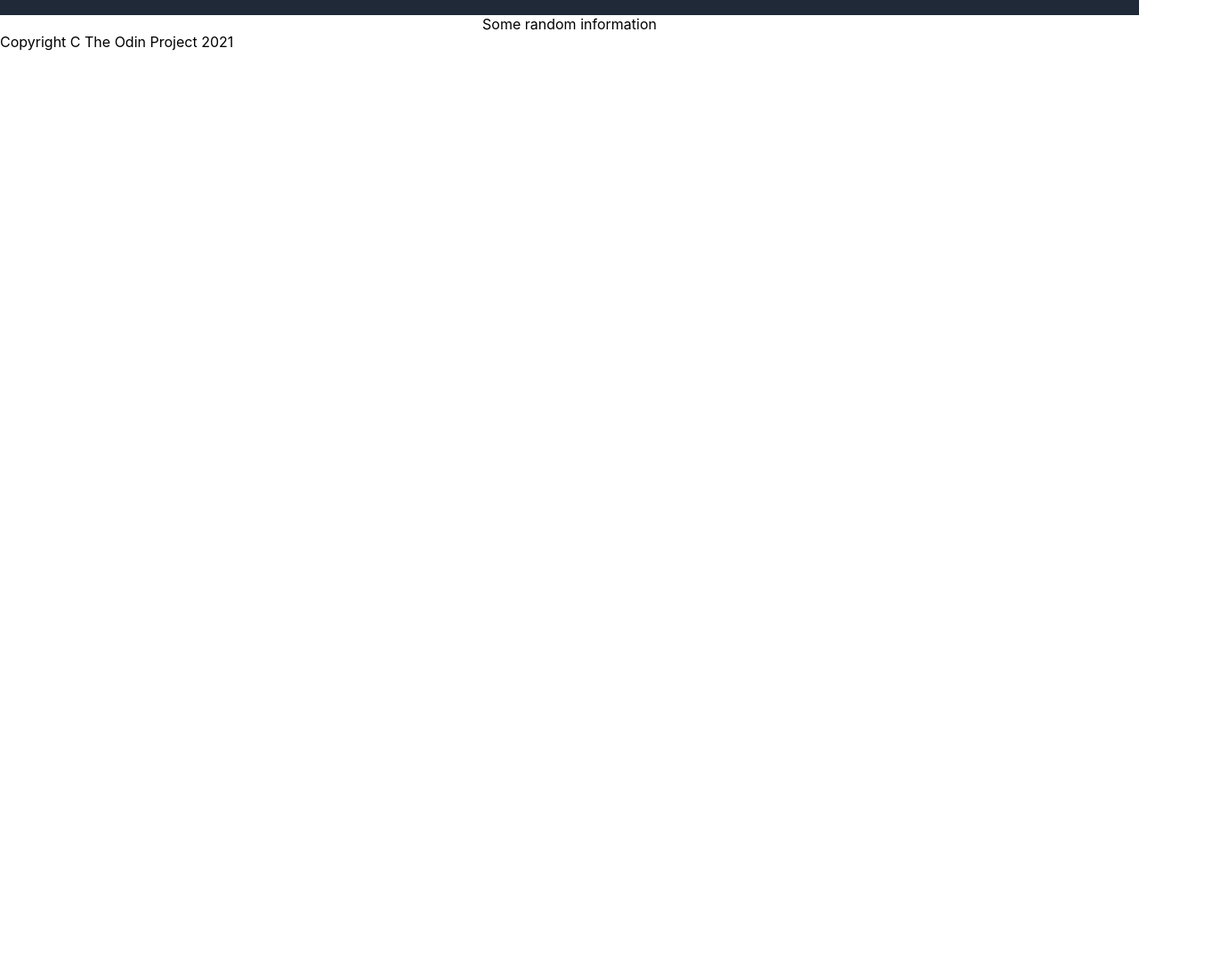
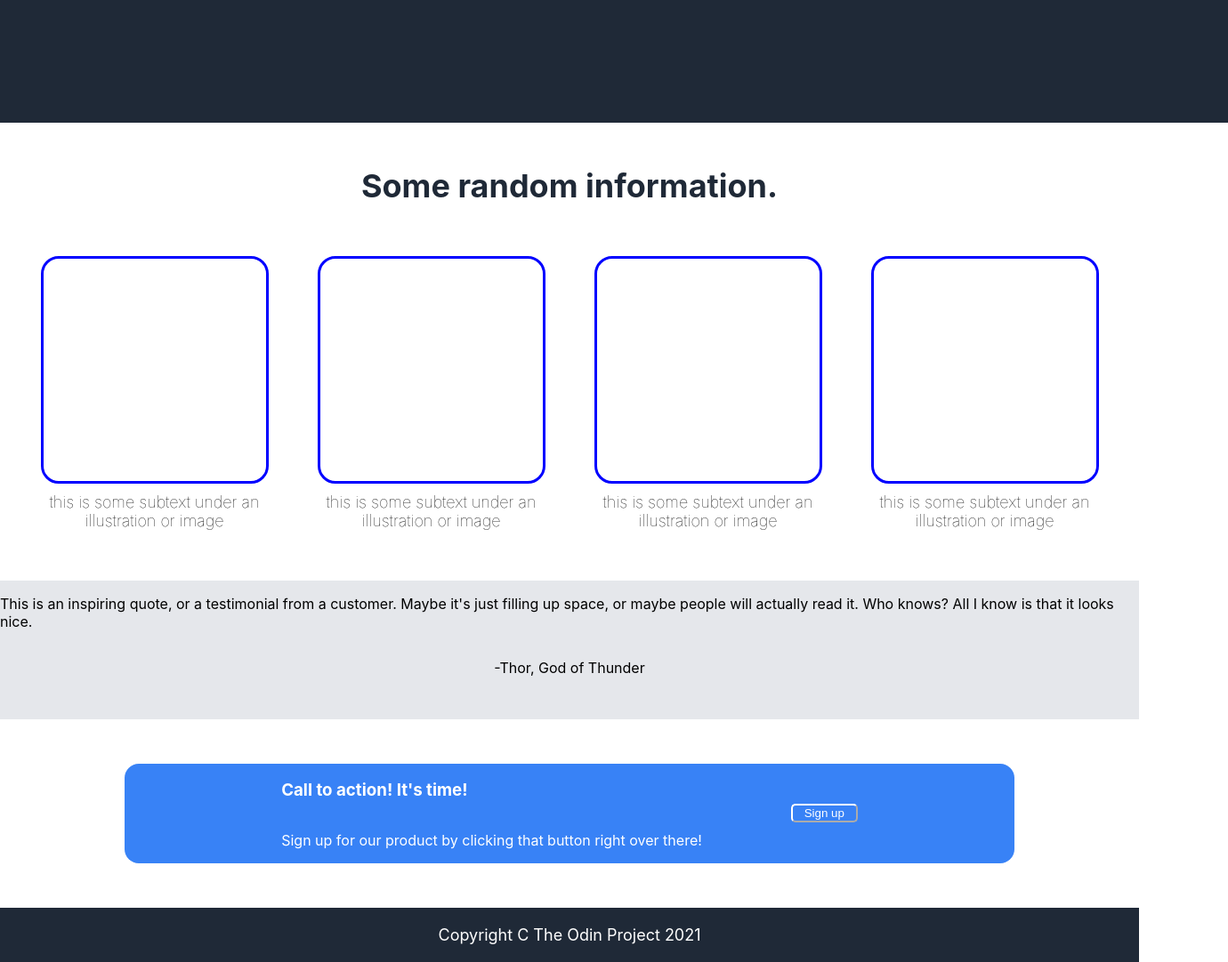
Before and after one commit to joneslee111/the-odin-project, a plain HTML site: page landing-page/index.html in a window 1280 px wide. Shown: the part 500-1582 px from the top of the page at 89% size, 1380 px wide, since content can reach past the window. Before the commit the page ends 800 px from the top, so only its background shows below. Drawn offline with Linux system fonts and the light colour scheme.

Commit message:
landing page attempted

```diff
--- a/landing-page/index.html
+++ b/landing-page/index.html
@@ -26,8 +26,8 @@
     <div class="container">
         <div class="description">
             <div class="description-left">
-                <h1>This website is awesome</h1>
-                <p>This website has some subtext that goes here under the main title.
+                <h1 class="main-header">This website is awesome</h1>
+                <p id="description-text">This website has some subtext that goes here under the main title.
                 It's a smaller font and the color is lower contrast.</p>
                 <button class="signup">Sign up</button>
             </div>
@@ -38,15 +38,50 @@
         </div>
 
         <div class="info">
-            Some random information
+            <h1 class="info-header">Some random information.</h1>
+            <div class="squares">
+                <div class="card">
+                    <div class="card1">
+                    </div>
+                    <p id="card-text">this is some subtext under an illustration or image</p>
+                </div>
+
+                <div class="card">
+                    <div class="card1">
+                    </div>
+                    <p id="card-text">this is some subtext under an illustration or image</p>
+                    </div>
+
+                <div class="card">
+                    <div class="card1">
+                    </div>
+                    <p id="card-text">this is some subtext under an illustration or image</p>
+                    </div>
+
+                <div class="card">
+                    <div class="card1">
+                    </div>
+                    <p id="card-text">this is some subtext under an illustration or image</p>
+                </div>
+            </div>
         </div>
 
         <div class="quote">
-
+            <p id="quote-text">This is an inspiring quote, or a testimonial from a customer.
+                Maybe it's just filling up space, or maybe people will actually read it.
+                Who knows? All I know is that it looks nice.</p>
+            <p id="quote-author">-Thor, God of Thunder</p>
+            </p>
         </div>
 
         <div class="action">
-
+            <div class="itstime">
+                <h3>Call to action! It's time!</h3>
+                <p>Sign up for our product by clicking that button right over there!</p>
+            </div>
+            <div class="button">
+                <button class="signup">Sign up</button>
+            </div>
         </div>
     </div>
 
--- a/landing-page/style.css
+++ b/landing-page/style.css
@@ -4,6 +4,7 @@ body {
   min-height: 100vh;
   display: flex;
   flex-direction: column;
+
 }
 
 .header {
@@ -44,23 +45,49 @@ ul {
 .container {
     display: flex;
     flex-direction: column;
+    align-items: center;
+    flex: 1;
 }
 
 .description {
     background-color: #1F2937;
-    color: #E5E7EB;
     display: flex;
     flex-direction: row;
     justify-content: center;
     align-items: center;
     padding: 100px;
+    width: 100%;
 
 }
 
 .description-left {
-    /* width: 500px; */
+    display: flex;
+    flex-direction: column;
+    margin: 50px;
+    padding: 0;
     flex: 1;
 }
+
+.main-header {
+    font-size: 48px;
+    font-weight: bolder;
+    color: #F9FAF8;
+}
+
+#description-text {
+    color: #E5E7EB;
+    font-size: 18px;
+    font-weight: lighter;
+}
+
+button {
+    background-color: #3882F6;
+    color: white;
+    border-radius: 5px;
+    border-color: white;
+    width: 75px;
+}
+
 
 .description-right {
     background-color: #E5E7EB;
@@ -71,13 +98,95 @@ ul {
     align-items: center;
     justify-content: center;
     flex: 1;
-}
-
-h1 {
-    font-size: 48px;
+    margin: 50px;
 }
 
 .info {
     display: flex;
     justify-content: center;
+    flex-direction: column;
+    align-items: center;
+    padding: 25px;
 }
+
+.squares {
+    display: flex;
+    flex-direction: row;
+    justify-content: space-between;
+    gap: 55px;
+    padding: 16px;
+    margin: 16px;
+}
+
+.info-header {
+    font-size: 36px;
+    font-weight: bolder;
+    color: #1F2937
+}
+.card {
+    display: flex;
+    flex-direction: column;
+    justify-content: space-between;
+    align-items: center;
+    text-align: center;
+}
+
+.card1 {
+    border-color: blue;
+    border-style: solid;
+    border-radius: 20px;
+    display: flex;
+    flex: 1;
+    width: 250px;
+    min-height: 250px;
+}
+
+#card-text {
+    font-weight: lighter;
+    font-size: 18px;
+    padding: 0;
+    margin: 10px 0 0 0;
+}
+
+.quote {
+    display: flex;
+    flex-direction: column;
+    justify-content: center;
+    align-items: center;
+    background-color: #E5E7EB;
+    width: 100%;
+}
+
+.action {
+    display: flex;
+    flex-direction: row;
+    justify-content: center;
+    align-items: center;
+    padding: 0;
+    margin: 50px;
+    width: 1000px;
+    border-radius: 16px;
+    background-color: #3882F6;
+    gap: 100px;
+}
+
+.itstime {
+    display: flex;
+    flex-direction: column;
+    color: white;
+}
+
+.button {
+    display: flex;
+    flex-direction: column;
+}
+
+.footer {
+    background-color: #1F2937;
+    color: white;
+    display: flex;
+    justify-content: center;
+    align-items: center;
+    padding: 20px;
+    font-size: 18px;
+}
```
